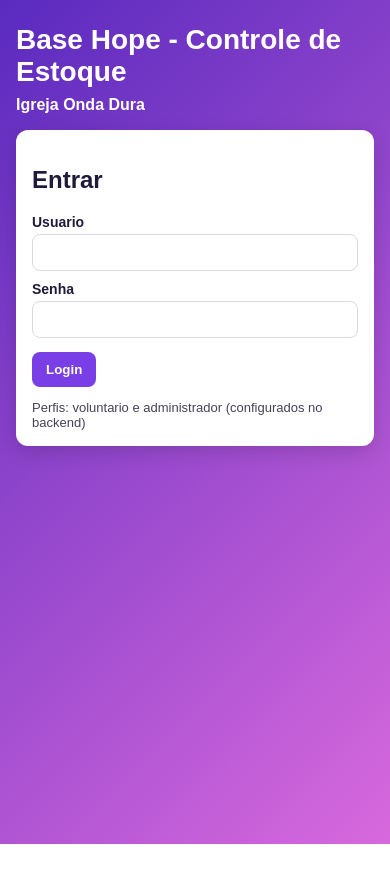
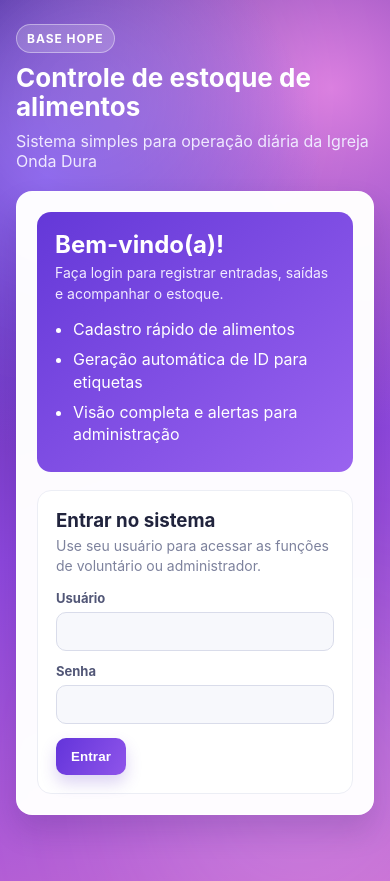
Before and after one commit to Hope-wave/hope-food-control, a website: page public/index.html in a window 390 px wide. Before the commit the page ends 844 px from the top, so only its background shows below. Drawn offline with Linux system fonts and the light colour scheme; no server answers.

Commit message:
style: refactor design

```diff
--- a/public/index.html
+++ b/public/index.html
@@ -7,26 +7,46 @@
     <link rel="stylesheet" href="./styles.css" />
   </head>
   <body>
+    <div class="bg-glow bg-glow-left"></div>
+    <div class="bg-glow bg-glow-right"></div>
     <main class="container">
       <header class="hero">
-        <h1>Base Hope - Controle de Estoque</h1>
-        <p>Igreja Onda Dura</p>
+        <span class="tag">BASE HOPE</span>
+        <h1>Controle de estoque de alimentos</h1>
+        <p>Sistema simples para operação diária da Igreja Onda Dura</p>
       </header>
 
       <section id="login-section" class="card">
-        <h2>Entrar</h2>
-        <form id="login-form">
-          <label for="username">Usuario</label>
-          <input id="username" name="username" type="text" required />
+        <div class="login-layout">
+          <div class="login-brand">
+            <h2>Bem-vindo(a)!</h2>
+            <p class="section-description">
+              Faça login para registrar entradas, saídas e acompanhar o estoque.
+            </p>
+            <ul class="login-features">
+              <li>Cadastro rápido de alimentos</li>
+              <li>Geração automática de ID para etiquetas</li>
+              <li>Visão completa e alertas para administração</li>
+            </ul>
+          </div>
 
-          <label for="password">Senha</label>
-          <input id="password" name="password" type="password" required />
+          <div class="login-form-card">
+            <h3>Entrar no sistema</h3>
+            <p class="section-description">
+              Use seu usuário para acessar as funções de voluntário ou administrador.
+            </p>
+            <form id="login-form">
+              <label for="username">Usuário</label>
+              <input id="username" name="username" type="text" required />
 
-          <button type="submit">Login</button>
-        </form>
-        <p class="hint">
-          Perfis: voluntario e administrador (configurados no backend)
-        </p>
+              <label for="password">Senha</label>
+              <input id="password" name="password" type="password" required />
+
+              <button type="submit">Entrar</button>
+            </form>
+            <div id="login-result" class="result hidden"></div>
+          </div>
+        </div>
       </section>
 
       <section id="app-section" class="hidden">
@@ -42,6 +62,9 @@
           <div class="grid">
             <article class="card">
               <h3>Cadastro de Alimento</h3>
+              <p class="section-description">
+                Registre entradas no estoque e gere o ID de etiquetagem.
+              </p>
               <form id="food-form">
                 <label for="food-name">Nome</label>
                 <input id="food-name" name="name" type="text" required />
@@ -79,7 +102,10 @@
             </article>
 
             <article class="card">
-              <h3>Registrar Saida</h3>
+              <h3>Registrar Saída</h3>
+              <p class="section-description">
+                Informe o ID da etiqueta e a quantidade retirada.
+              </p>
               <form id="output-form">
                 <label for="output-id">ID do alimento</label>
                 <input
@@ -90,7 +116,7 @@
                   required
                 />
 
-                <label for="output-quantity">Quantidade de saida</label>
+                <label for="output-quantity">Quantidade de saída</label>
                 <input
                   id="output-quantity"
                   name="quantityOut"
@@ -99,7 +125,7 @@
                   required
                 />
 
-                <button type="submit">Registrar saida</button>
+                <button type="submit">Registrar saída</button>
               </form>
               <div id="output-result" class="result hidden"></div>
             </article>
@@ -108,7 +134,7 @@
 
         <section id="admin-panel" class="hidden">
           <div class="card">
-            <h3>Alertas (vencimento em ate 30 dias)</h3>
+            <h3>Alertas (vencimento em até 30 dias)</h3>
             <ul id="alerts-list" class="alerts-list"></ul>
           </div>
 
--- a/public/script.js
+++ b/public/script.js
@@ -14,6 +14,7 @@ const foodResult = document.getElementById("food-result");
 const outputResult = document.getElementById("output-result");
 const foodsTbody = document.getElementById("foods-tbody");
 const alertsList = document.getElementById("alerts-list");
+const loginResult = document.getElementById("login-result");
 
 async function api(path, options = {}) {
   const response = await fetch(path, {
@@ -25,7 +26,7 @@ async function api(path, options = {}) {
 
   const data = await response.json();
   if (!response.ok) {
-    throw new Error(data.message || "Erro ao processar requisicao.");
+    throw new Error(data.message || "Erro ao processar requisição.");
   }
   return data;
 }
@@ -39,7 +40,8 @@ function showMessage(container, text, isError = false) {
 function showApp(user) {
   loginSection.classList.add("hidden");
   appSection.classList.remove("hidden");
-  welcomeText.textContent = `Usuario: ${user.username} | Perfil: ${user.role}`;
+  const roleLabel = user.role === "admin" ? "Administrador" : "Voluntário";
+  welcomeText.textContent = `Usuário: ${user.username} | Perfil: ${roleLabel}`;
 
   volunteerPanel.classList.toggle("hidden", user.role !== "volunteer");
   adminPanel.classList.toggle("hidden", user.role !== "admin");
@@ -50,10 +52,11 @@ function showLogin() {
   loginSection.classList.remove("hidden");
   volunteerPanel.classList.add("hidden");
   adminPanel.classList.add("hidden");
+  loginResult.classList.add("hidden");
 }
 
 function statusLabel(status) {
-  if (status === "proximo") return "Proximo do vencimento";
+  if (status === "proximo") return "Próximo do vencimento";
   if (status === "vencido") return "Vencido";
   return "Normal";
 }
@@ -119,12 +122,13 @@ loginForm.addEventListener("submit", async (event) => {
       }
     });
     loginForm.reset();
+    loginResult.classList.add("hidden");
     showApp(data.user);
     if (data.user.role === "admin") {
       await loadAdminData();
     }
   } catch (error) {
-    alert(error.message);
+    showMessage(loginResult, error.message, true);
   }
 });
 
@@ -164,7 +168,7 @@ outputForm.addEventListener("submit", async (event) => {
     outputForm.reset();
     showMessage(
       outputResult,
-      `Saida registrada. ID: ${output.foodId} | Estoque restante: ${output.quantityRemaining}`
+      `Saída registrada. ID: ${output.foodId} | Estoque restante: ${output.quantityRemaining}`
     );
   } catch (error) {
     showMessage(outputResult, error.message, true);
--- a/public/styles.css
+++ b/public/styles.css
@@ -1,11 +1,15 @@
 :root {
-  --purple-dark: #5a2abf;
-  --purple-mid: #7a3ee6;
-  --pink: #d869dd;
+  --purple-dark: #4920ab;
+  --purple-mid: #7040e8;
+  --purple-soft: #efe9ff;
+  --pink: #cf6ddb;
   --white: #ffffff;
-  --gray-100: #f6f6fb;
-  --gray-300: #d8d8e5;
-  --gray-700: #43435a;
+  --gray-100: #f7f8fc;
+  --gray-200: #eceef5;
+  --gray-300: #d9dcea;
+  --gray-500: #7d829d;
+  --gray-700: #30324a;
+  --text-main: #21243d;
   --danger: #cf2a2a;
   --warning: #d17800;
   --ok: #2d8a45;
@@ -17,86 +21,203 @@
 
 body {
   margin: 0;
-  font-family: Arial, Helvetica, sans-serif;
-  background: linear-gradient(135deg, var(--purple-dark), var(--pink));
-  color: #201a3a;
+  font-family: "Inter", "Segoe UI", Arial, Helvetica, sans-serif;
+  background: radial-gradient(circle at 12% 20%, #7e53ea 0, transparent 35%),
+    radial-gradient(circle at 85% 10%, #db7de0 0, transparent 40%),
+    linear-gradient(160deg, #41208c, #8d47dc 55%, #c469d2);
+  color: var(--text-main);
   min-height: 100vh;
+  position: relative;
+  overflow-x: hidden;
 }
 
 .container {
-  max-width: 1040px;
+  max-width: 1080px;
   margin: 0 auto;
-  padding: 24px 16px 40px;
+  padding: 36px 16px 48px;
+  position: relative;
+  z-index: 1;
+}
+
+.bg-glow {
+  position: fixed;
+  width: 340px;
+  height: 340px;
+  border-radius: 50%;
+  filter: blur(80px);
+  opacity: 0.18;
+  z-index: 0;
+  pointer-events: none;
+}
+
+.bg-glow-left {
+  background: #ffffff;
+  top: -70px;
+  left: -80px;
+}
+
+.bg-glow-right {
+  background: #ffd8ff;
+  right: -80px;
+  bottom: -120px;
 }
 
 .hero {
   color: var(--white);
-  margin-bottom: 16px;
+  margin-bottom: 20px;
 }
 
 .hero h1 {
-  margin: 0;
-  font-size: 28px;
+  margin: 10px 0 0;
+  font-size: clamp(26px, 5vw, 38px);
+  line-height: 1.12;
 }
 
 .hero p {
-  margin: 8px 0 0;
-  font-weight: bold;
+  margin: 10px 0 0;
+  color: #efe9ff;
+  max-width: 640px;
+}
+
+.tag {
+  display: inline-block;
+  padding: 6px 10px;
+  border-radius: 999px;
+  background: rgba(255, 255, 255, 0.18);
+  border: 1px solid rgba(255, 255, 255, 0.4);
+  font-size: 12px;
+  font-weight: 700;
+  letter-spacing: 0.08em;
 }
 
 .card {
+  background: rgba(255, 255, 255, 0.98);
+  border: 1px solid rgba(255, 255, 255, 0.7);
+  border-radius: 16px;
+  padding: 20px;
+  margin-bottom: 18px;
+  box-shadow: 0 16px 30px rgba(30, 14, 82, 0.15);
+  backdrop-filter: blur(2px);
+}
+
+.card h2,
+.card h3 {
+  margin: 0 0 4px;
+}
+
+.login-layout {
+  display: grid;
+  grid-template-columns: 1.1fr 1fr;
+  gap: 18px;
+  align-items: stretch;
+}
+
+.login-brand {
+  border-radius: 14px;
+  padding: 18px;
+  background: linear-gradient(140deg, #6438d8, #9a63ef);
+  color: #fff;
+}
+
+.login-brand .section-description {
+  color: #f1eaff;
+}
+
+.login-features {
+  margin: 10px 0 0;
+  padding-left: 18px;
+}
+
+.login-features li {
+  margin-bottom: 8px;
+  line-height: 1.4;
+}
+
+.login-form-card {
+  border: 1px solid var(--gray-200);
+  border-radius: 14px;
+  padding: 18px;
   background: var(--white);
-  border-radius: 12px;
-  padding: 16px;
-  margin-bottom: 16px;
-  box-shadow: 0 6px 20px rgba(0, 0, 0, 0.15);
+}
+
+.section-description {
+  margin: 0 0 14px;
+  color: var(--gray-500);
+  font-size: 14px;
+  line-height: 1.45;
 }
 
 .top-bar {
   display: flex;
   justify-content: space-between;
   align-items: center;
+  gap: 16px;
+}
+
+.top-bar h2 {
+  margin-bottom: 6px;
+}
+
+#welcome-text {
+  margin: 0;
+  color: var(--gray-500);
+  font-size: 14px;
 }
 
 .grid {
   display: grid;
-  grid-template-columns: repeat(auto-fit, minmax(280px, 1fr));
-  gap: 16px;
+  grid-template-columns: repeat(auto-fit, minmax(310px, 1fr));
+  gap: 18px;
 }
 
 label {
   display: block;
-  font-size: 14px;
-  font-weight: bold;
-  margin-top: 10px;
+  font-size: 13px;
+  font-weight: 700;
+  margin-top: 12px;
+  color: #525777;
 }
 
 input {
   width: 100%;
-  padding: 10px;
+  padding: 11px 12px;
   border: 1px solid var(--gray-300);
-  border-radius: 8px;
-  margin-top: 4px;
+  border-radius: 10px;
+  margin-top: 6px;
+  background: var(--gray-100);
+  color: var(--text-main);
+  transition: border-color 0.15s ease, box-shadow 0.15s ease;
+}
+
+input:focus {
+  outline: none;
+  border-color: #8f68ee;
+  box-shadow: 0 0 0 3px rgba(112, 64, 232, 0.14);
 }
 
 button {
   margin-top: 14px;
-  background: var(--purple-mid);
+  background: linear-gradient(120deg, #6334da, #8f55ea);
   color: var(--white);
   border: none;
-  border-radius: 8px;
-  padding: 10px 14px;
+  border-radius: 10px;
+  padding: 11px 15px;
   cursor: pointer;
-  font-weight: bold;
+  font-weight: 700;
+  letter-spacing: 0.01em;
+  box-shadow: 0 8px 16px rgba(95, 55, 201, 0.22);
+  transition: transform 0.15s ease, filter 0.2s ease;
 }
 
 button:hover {
   filter: brightness(1.05);
+  transform: translateY(-1px);
 }
 
 button.secondary {
-  background: #ece9ff;
+  background: var(--purple-soft);
   color: var(--purple-dark);
+  box-shadow: none;
 }
 
 .hidden {
@@ -104,20 +225,24 @@ button.secondary {
 }
 
 .hint {
-  margin-bottom: 0;
-  color: var(--gray-700);
+  margin: 12px 0 0;
+  color: var(--gray-500);
   font-size: 13px;
 }
 
 .result {
   margin-top: 12px;
-  padding: 10px;
-  border-radius: 8px;
-  background: var(--gray-100);
+  padding: 10px 12px;
+  border-radius: 10px;
+  background: #f0efff;
+  color: #4a2ea5;
+  border: 1px solid #e0dcff;
+  font-weight: 500;
 }
 
 .result.error {
-  border: 1px solid var(--danger);
+  border: 1px solid #f1c0c0;
+  background: #fff2f2;
   color: var(--danger);
 }
 
@@ -126,39 +251,56 @@ button.secondary {
   align-items: center;
   justify-content: space-between;
   gap: 12px;
+  margin-bottom: 8px;
 }
 
 .table-wrapper {
   overflow-x: auto;
+  border: 1px solid var(--gray-200);
+  border-radius: 12px;
 }
 
 table {
   width: 100%;
   border-collapse: collapse;
+  min-width: 720px;
+  background: var(--white);
+}
+
+thead {
+  background: #f5f3ff;
 }
 
 th,
 td {
-  border-bottom: 1px solid #ececf3;
+  border-bottom: 1px solid var(--gray-200);
   text-align: left;
-  padding: 10px 8px;
+  padding: 12px 10px;
   font-size: 14px;
 }
 
 .status {
-  font-weight: bold;
+  font-weight: 700;
+  display: inline-flex;
+  align-items: center;
+  border-radius: 999px;
+  padding: 4px 10px;
+  font-size: 12px;
 }
 
 .status.normal {
   color: var(--ok);
+  background: #e8f6ee;
 }
 
 .status.proximo {
   color: var(--warning);
+  background: #fff1df;
 }
 
 .status.vencido {
   color: var(--danger);
+  background: #ffe6e6;
 }
 
 .alerts-list {
@@ -168,13 +310,30 @@ td {
 }
 
 .alerts-list li {
-  background: #fff3db;
-  border: 1px solid #ffe2ab;
-  border-radius: 8px;
-  padding: 10px;
+  background: #fff4e8;
+  border: 1px solid #ffdcb0;
+  border-radius: 10px;
+  padding: 11px;
   margin-top: 8px;
+  color: #7d4f00;
+  font-weight: 500;
 }
 
 .alerts-list li:first-child {
   margin-top: 0;
 }
+
+@media (max-width: 720px) {
+  .container {
+    padding-top: 24px;
+  }
+
+  .login-layout {
+    grid-template-columns: 1fr;
+  }
+
+  .top-bar {
+    flex-direction: column;
+    align-items: flex-start;
+  }
+}
```
Also changed, not shown: server.js (+6 -6 lines).
